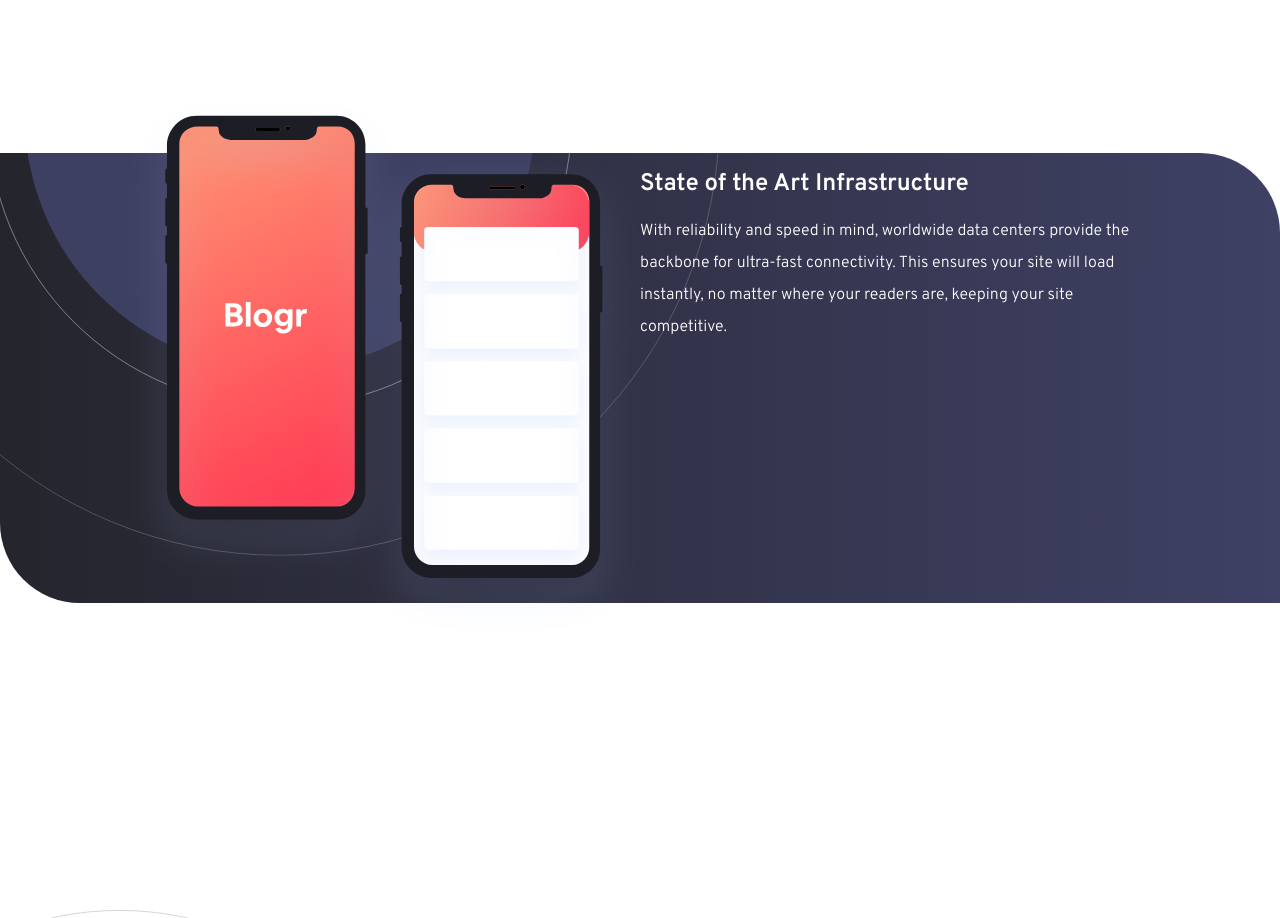
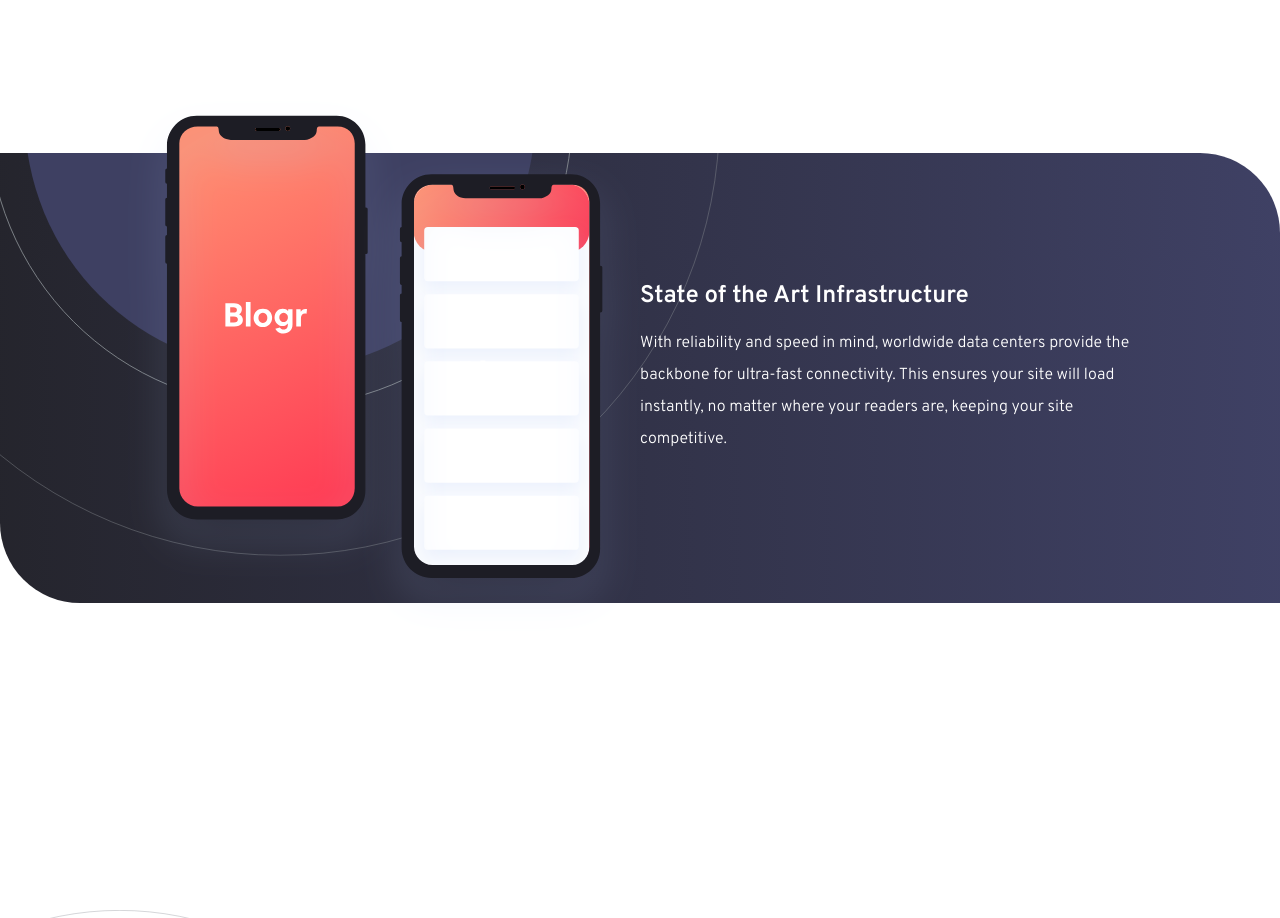
Before and after one commit to murytarlah/blogr, a plain HTML site: page index.html in a window 1280 px wide. Shown: the part 1520-2438 px from the top of the page. Drawn offline with Linux system fonts and the light colour scheme.

Commit message:
adjusted few things

```diff
--- a/style.css
+++ b/style.css
@@ -283,7 +283,7 @@ section.about > div > div > aside > div >img{
     width: 50%;
     color: white;
     margin: 1.5rem 0;
-    padding: 2rem 0;
+    padding: 9rem 0;
 }
 
 .sfeature > div > div:nth-child(2) > h2{
```
